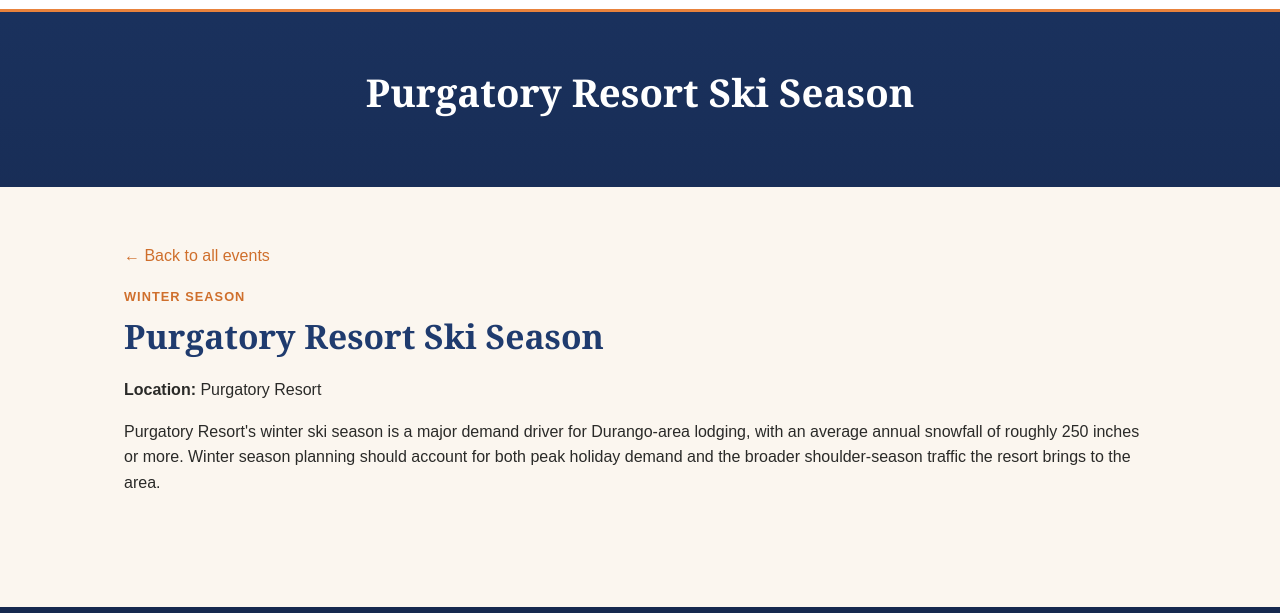
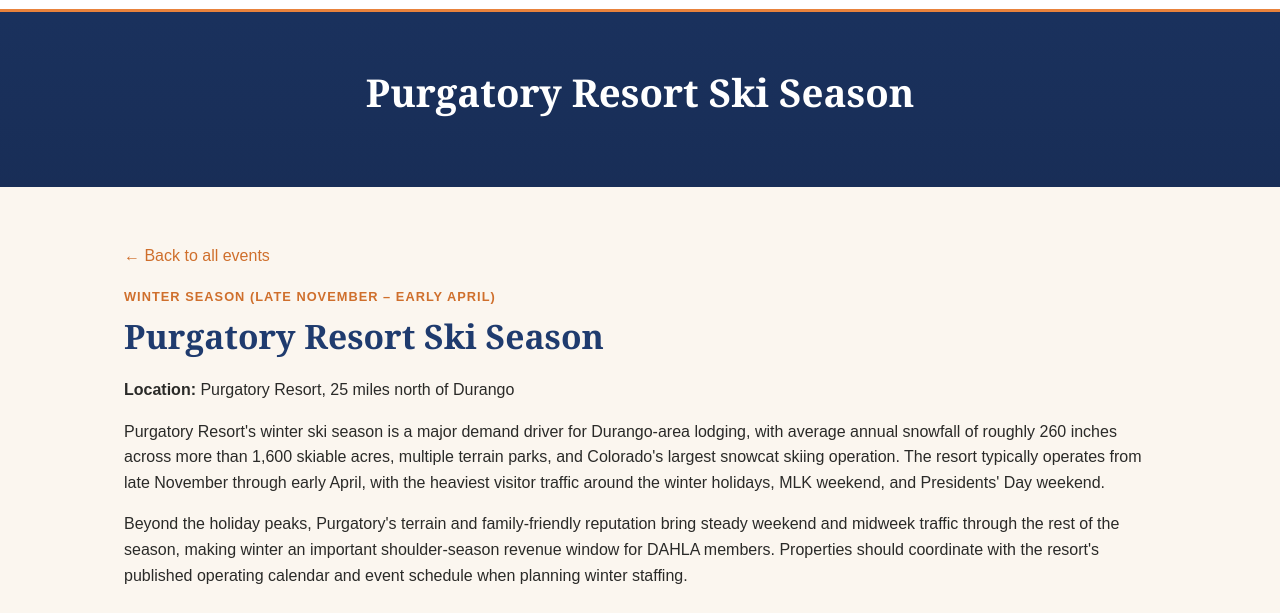
Before and after one commit to bigchze/dahla-site, an Eleventy site: page src/events/purgatory-ski-season.md in a window 1280 px wide. Shown: the part 109-722 px from the top of the page. Built offline with nearby package versions, Linux system fonts and the light colour scheme; Eleventy itself is replaced by a stand-in of ours; files that its build step writes are made by us from their sources.

Commit message:
Update purgatory-ski-season.md

```diff
--- a/src/events/purgatory-ski-season.md
+++ b/src/events/purgatory-ski-season.md
@@ -1,7 +1,10 @@
 ---
 title: Purgatory Resort Ski Season
-event_date: Winter Season
-location: Purgatory Resort
-summary: Roughly 250"+ average annual snowfall — a key demand driver for the winter shoulder season.
+event_date: Winter Season (late November – early April)
+location: Purgatory Resort, 25 miles north of Durango
+summary: Roughly 260"+ average annual snowfall — a key demand driver for the winter shoulder season.
+more_info_url: https://www.purgatory.ski/
 ---
-Purgatory Resort's winter ski season is a major demand driver for Durango-area lodging, with an average annual snowfall of roughly 250 inches or more. Winter season planning should account for both peak holiday demand and the broader shoulder-season traffic the resort brings to the area.
+Purgatory Resort's winter ski season is a major demand driver for Durango-area lodging, with average annual snowfall of roughly 260 inches across more than 1,600 skiable acres, multiple terrain parks, and Colorado's largest snowcat skiing operation. The resort typically operates from late November through early April, with the heaviest visitor traffic around the winter holidays, MLK weekend, and Presidents' Day weekend.
+
+Beyond the holiday peaks, Purgatory's terrain and family-friendly reputation bring steady weekend and midweek traffic through the rest of the season, making winter an important shoulder-season revenue window for DAHLA members. Properties should coordinate with the resort's published operating calendar and event schedule when planning winter staffing.
```
